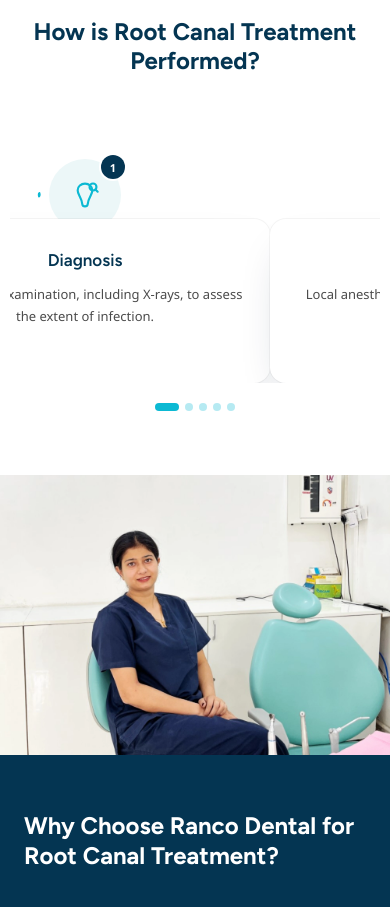
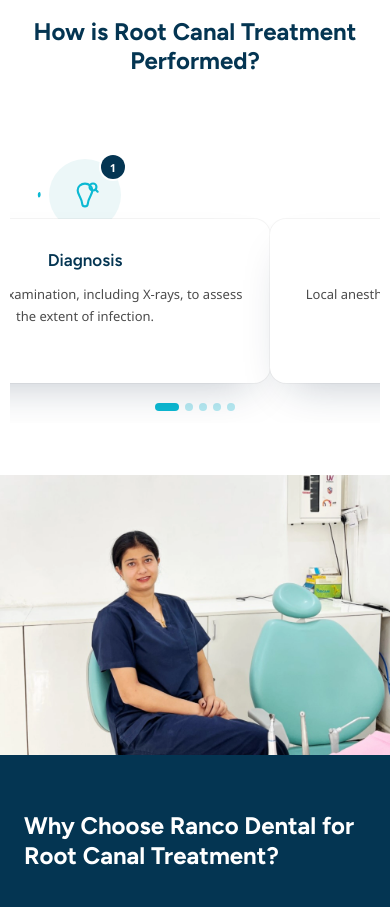
Before and after one commit to Sk-buddy/Ranco-Dental, a Next.js app: page /rct-dentist-noida in a window 390 px wide. Shown: the part 1860-2767 px from the top of the page. Built offline with nearby package versions, Linux system fonts and the light colour scheme.

Commit message:
Fix mobile procedure carousel clipping the card's drop shadow

```diff
--- a/src/components/ProcedureTimeline.tsx
+++ b/src/components/ProcedureTimeline.tsx
@@ -154,7 +154,7 @@ export default function ProcedureTimeline({ steps }: { steps: Step[] }) {
 
         <div
           ref={trackRef}
-          className="flex snap-x snap-mandatory overflow-x-auto overflow-y-hidden rounded-2xl [scrollbar-width:none] [&::-webkit-scrollbar]:hidden"
+          className="flex snap-x snap-mandatory overflow-x-auto overflow-y-hidden pb-10 [scrollbar-width:none] [&::-webkit-scrollbar]:hidden"
         >
           {steps.map((step, i) => (
             <div key={step.title} className="w-full shrink-0 snap-center pt-9">
@@ -170,7 +170,7 @@ export default function ProcedureTimeline({ steps }: { steps: Step[] }) {
         </div>
 
         {steps.length > 1 && (
-          <div className="mt-5 flex items-center justify-center gap-1.5" role="tablist" aria-label="Steps">
+          <div className="-mt-5 flex items-center justify-center gap-1.5" role="tablist" aria-label="Steps">
             {steps.map((_, i) => (
               <button
                 key={i}
```
